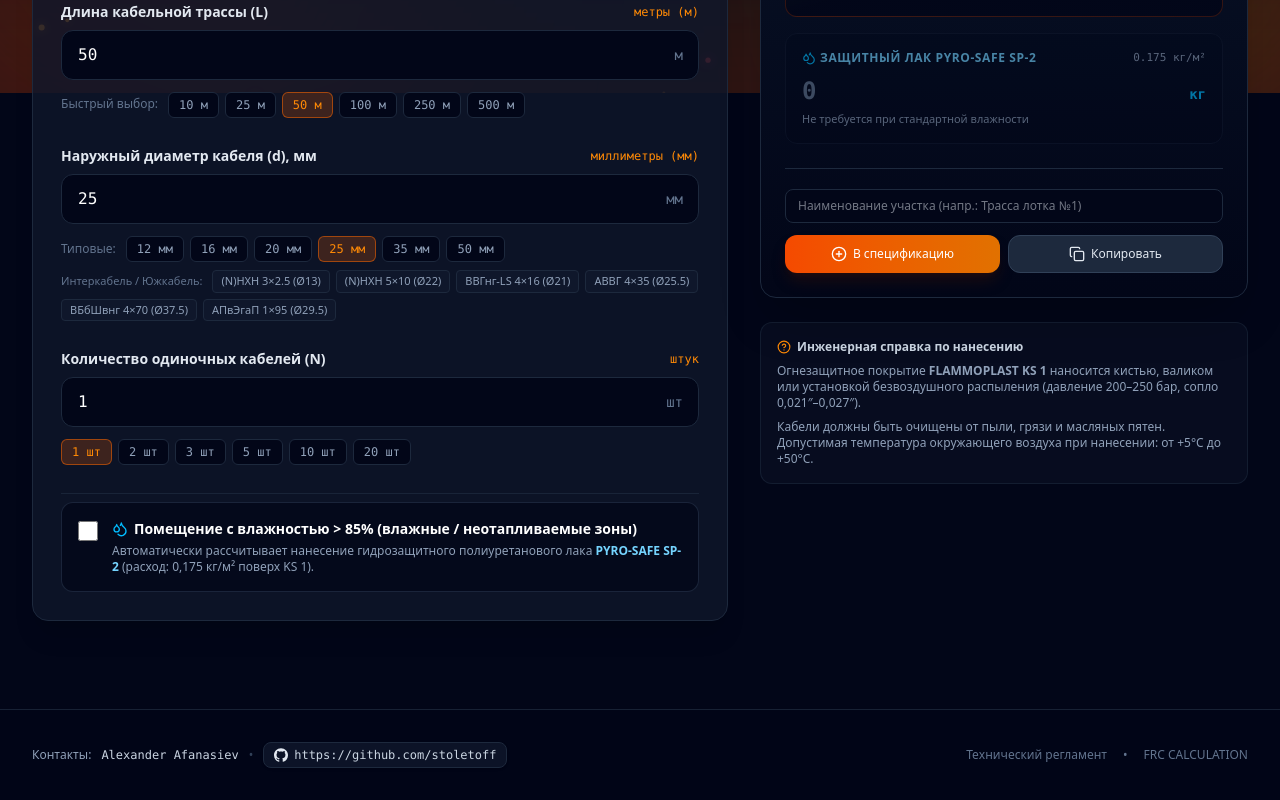
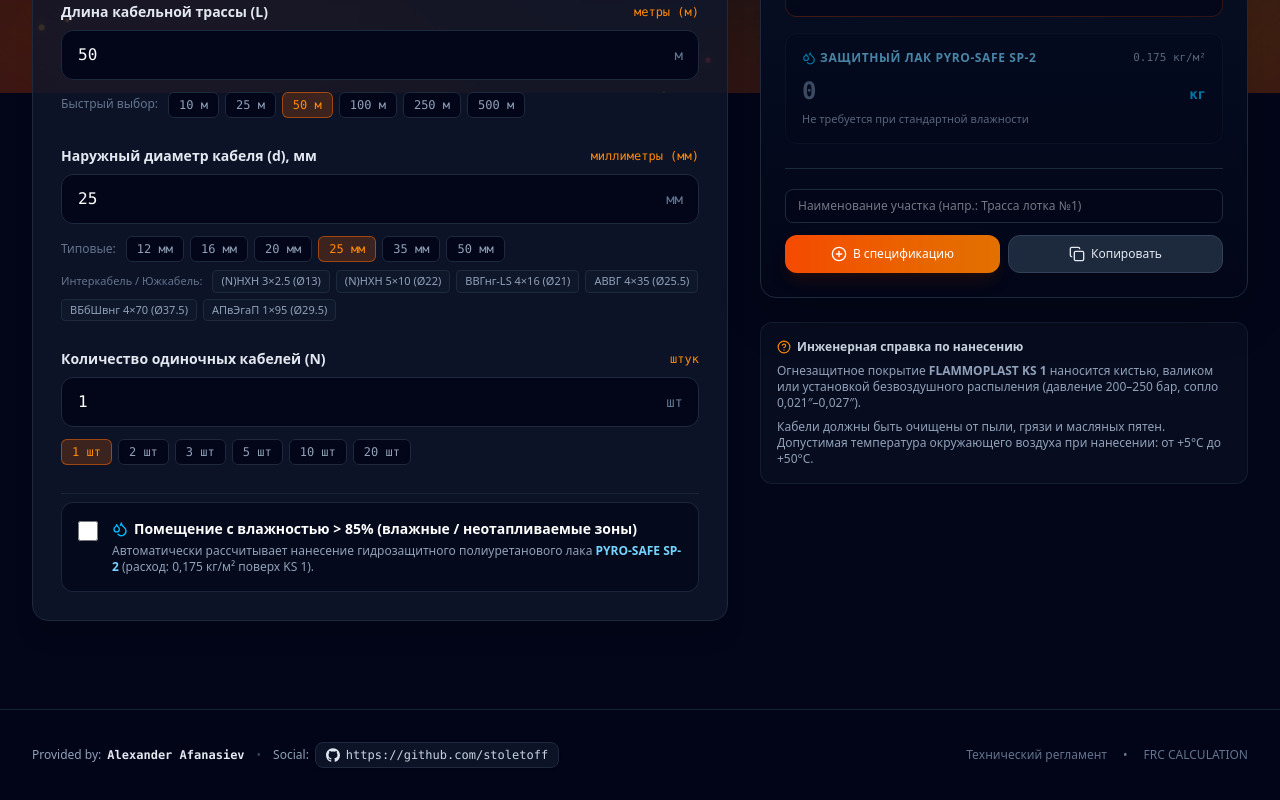
Before and after one commit to stoletoff/PYRO-SAFE, a Next.js app: page / in a window 1280 px wide. Shown: the part 707-1507 px from the top of the page. Built offline with nearby package versions, Linux system fonts and the light colour scheme.

Commit message:
chore: format footer contacts as 'Provided by' and 'Social'

```diff
--- a/src/app/page.tsx
+++ b/src/app/page.tsx
@@ -84,20 +84,25 @@ export default function Home() {
       {/* Footer */}
       <footer className="relative z-10 border-t border-slate-800/80 bg-slate-950/80 backdrop-blur-md py-8 no-print mt-12">
         <div className="max-w-7xl mx-auto px-4 sm:px-6 lg:px-8 flex flex-col sm:flex-row items-center justify-between gap-4 text-xs text-slate-500">
-          <div className="flex flex-wrap items-center justify-center sm:justify-start gap-2.5">
-            <span className="text-slate-400">Контакты:</span>
-            <span className="font-medium text-slate-300 font-mono">Alexander Afanasiev</span>
+          <div className="flex flex-wrap items-center justify-center sm:justify-start gap-3">
+            <div className="flex items-center space-x-1.5">
+              <span className="text-slate-400">Provided by:</span>
+              <span className="font-semibold text-slate-200 font-mono">Alexander Afanasiev</span>
+            </div>
             <span className="text-slate-700 hidden sm:inline">•</span>
+            <div className="flex items-center space-x-1.5">
+              <span className="text-slate-400">Social:</span>
               <a
                 href="https://github.com/stoletoff"
                 target="_blank"
                 rel="noopener noreferrer"
                 className="inline-flex items-center space-x-1.5 text-slate-300 hover:text-orange-400 transition-colors py-1 px-2.5 rounded-lg bg-slate-900/80 hover:bg-slate-800 border border-slate-800 hover:border-slate-700 shadow-sm"
-              title="GitHub профиль stoletoff"
+                title="GitHub: stoletoff"
               >
                 <GithubIcon className="w-3.5 h-3.5 fill-current text-slate-200" />
                 <span className="font-mono">https://github.com/stoletoff</span>
               </a>
+            </div>
           </div>
 
           <div className="flex items-center space-x-4">
```
Lines whose indentation alone changed are shown as unchanged.
